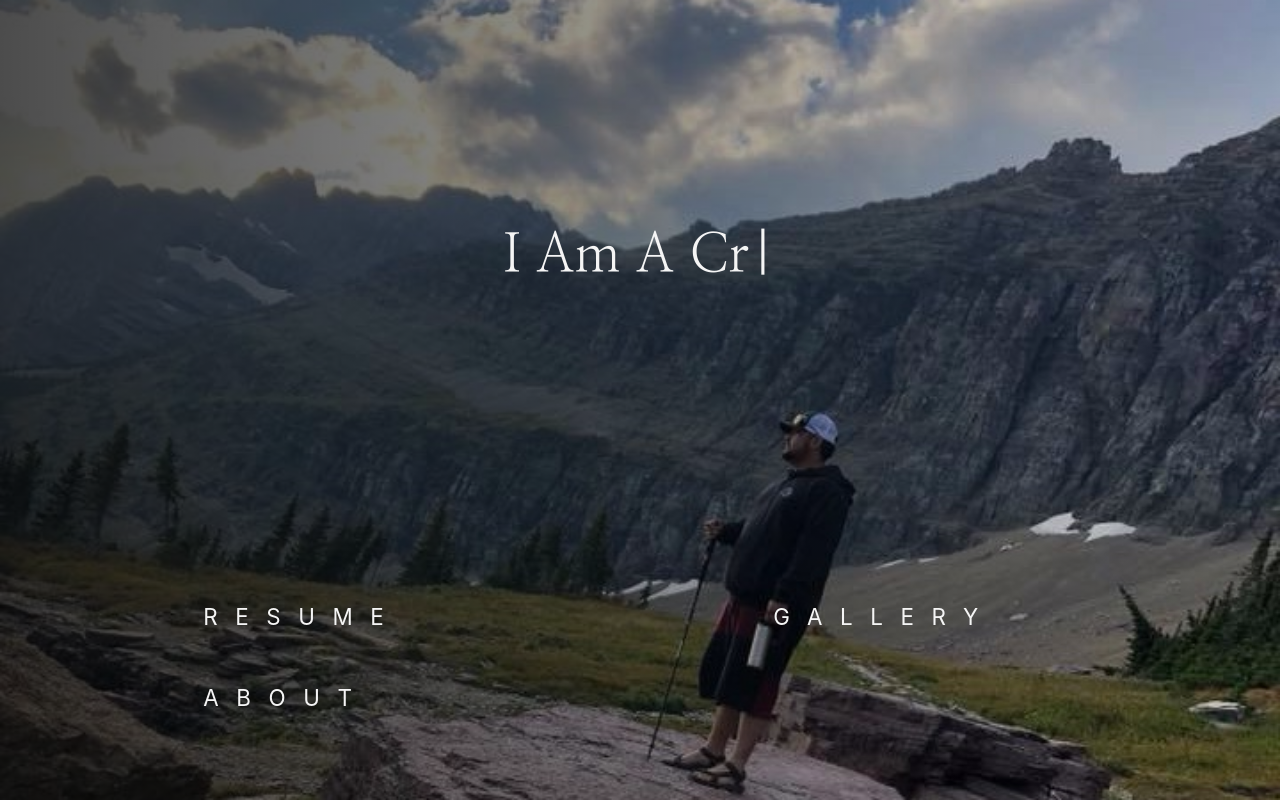
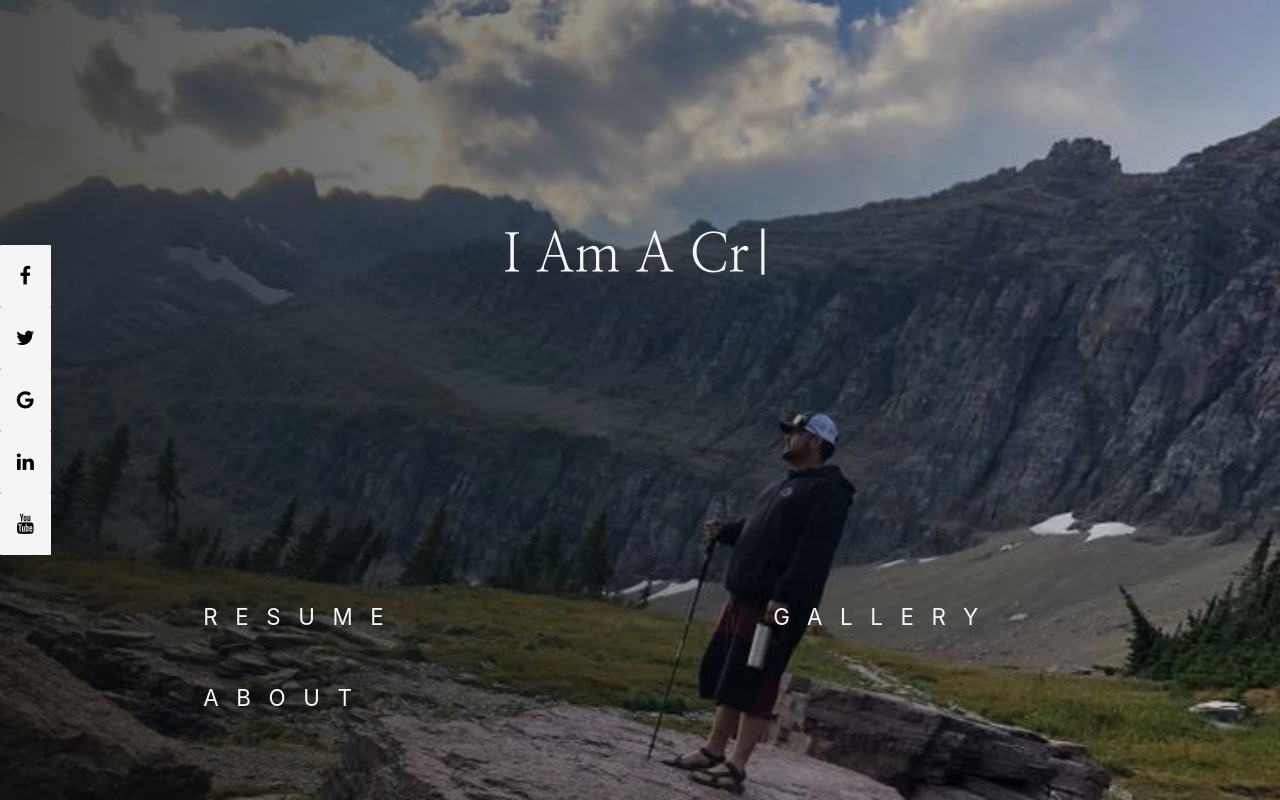
Before and after one commit to Ramong06/portfolio-website, a React (Create React App) app: page / in a window 1280 px wide. Built offline with nearby package versions, Linux system fonts and the light colour scheme; the HTML template or start-up script is replaced by a standard one.

Commit message:
created sidebar

```diff
--- a/public/index.html
+++ b/public/index.html
@@ -21,6 +21,7 @@
     <link href="https://fonts.googleapis.com/css2?family=Cabin&display=swap" rel="stylesheet">
     <link rel="preconnect" href="https://fonts.gstatic.com">
     <link href="https://fonts.googleapis.com/css2?family=Cabin&family=Nanum+Myeongjo&display=swap" rel="stylesheet">
+    <link rel="stylesheet" href="https://cdnjs.cloudflare.com/ajax/libs/font-awesome/4.7.0/css/font-awesome.min.css">
     <!--
       Notice the use of %PUBLIC_URL% in the tags above.
       It will be replaced with the URL of the `public` folder during the build.
--- a/src/components/Hero/index.js
+++ b/src/components/Hero/index.js
@@ -1,6 +1,7 @@
 import React, { useState, useEffect }from 'react';
 import "./styles.css";
 import { Container, Row, Col } from "react-bootstrap";
+import Sidebar from "../Sidebar";
 const words = ["Developer.", "Creator.", "Problem Solver."];
 
 const Hero = () => {
@@ -45,6 +46,7 @@ const Hero = () => {
     return (
         <div className="hero">
             <Container fluid="md">
+                <Sidebar />
                 <Row className="pt-2 justify-content-md-center">
                     <div className="hero-text">
                         <h3 className="typeWriter"><span className="iAm">I Am A </span>{`${words[index].substring(0, subIndex)}${blink ? "|" : " "}`}</h3>
--- a/src/components/Hero/styles.css
+++ b/src/components/Hero/styles.css
@@ -18,11 +18,6 @@
 	margin-top: 4em;
 	font-size: 54px;
 	font-family: "Nanum Myeongjo", sans-serif;
-}
-
-.letter-g {
-	color: rgb(99, 104, 174);
-	font-family: "Great Vibes";
 }
 
 .btn {
--- /dev/null
+++ b/src/components/Sidebar/index.js
@@ -0,0 +1,16 @@
+import React from 'react';
+import "./styles.css";
+
+const Sidebar = () => {
+    return (
+        <div className="icon-bar">
+            <a href="#" className="facebook"><i className="fa fa-facebook"></i></a>
+            <a href="#" className="twitter"><i className="fa fa-twitter"></i></a>
+            <a href="#" className="google"><i className="fa fa-google"></i></a>
+            <a href="#" className="linkedin"><i className="fa fa-linkedin"></i></a>
+            <a href="#" className="youtube"><i className="fa fa-youtube"></i></a>
+        </div>
+    )
+}
+
+export default Sidebar;
--- /dev/null
+++ b/src/components/Sidebar/styles.css
@@ -0,0 +1,58 @@
+.icon-bar {
+  left: 0;
+  position: fixed;
+  top: 50%;
+  -webkit-transform: translateY(-50%);
+  -ms-transform: translateY(-50%);
+  transform: translateY(-50%);
+}
+
+.icon-bar a {
+  border-radius: 1px !important;
+  display: block;
+  text-align: center;
+  padding: 16px;
+  transition: all 0.3s ease;
+  background: whitesmoke;
+  color: black;
+  font-size: 20px;
+}
+
+.icon-bar a:hover {
+  color: whitesmoke;
+  background-color: #000;
+}
+
+.facebook {
+  background: #3B5998;
+  color: white;
+}
+
+.twitter {
+  background: #55ACEE;
+  color: white;
+}
+
+.google {
+  background: #dd4b39;
+  color: white;
+}
+
+.linkedin {
+  background: #007bb5;
+  color: white;
+}
+
+.youtube {
+  background: #bb0000;
+  color: white;
+}
+
+.content {
+  margin-left: 75px;
+  font-size: 30px;
+}
+
+*, *::before, *::after {
+    box-sizing: border-box;
+}
```
